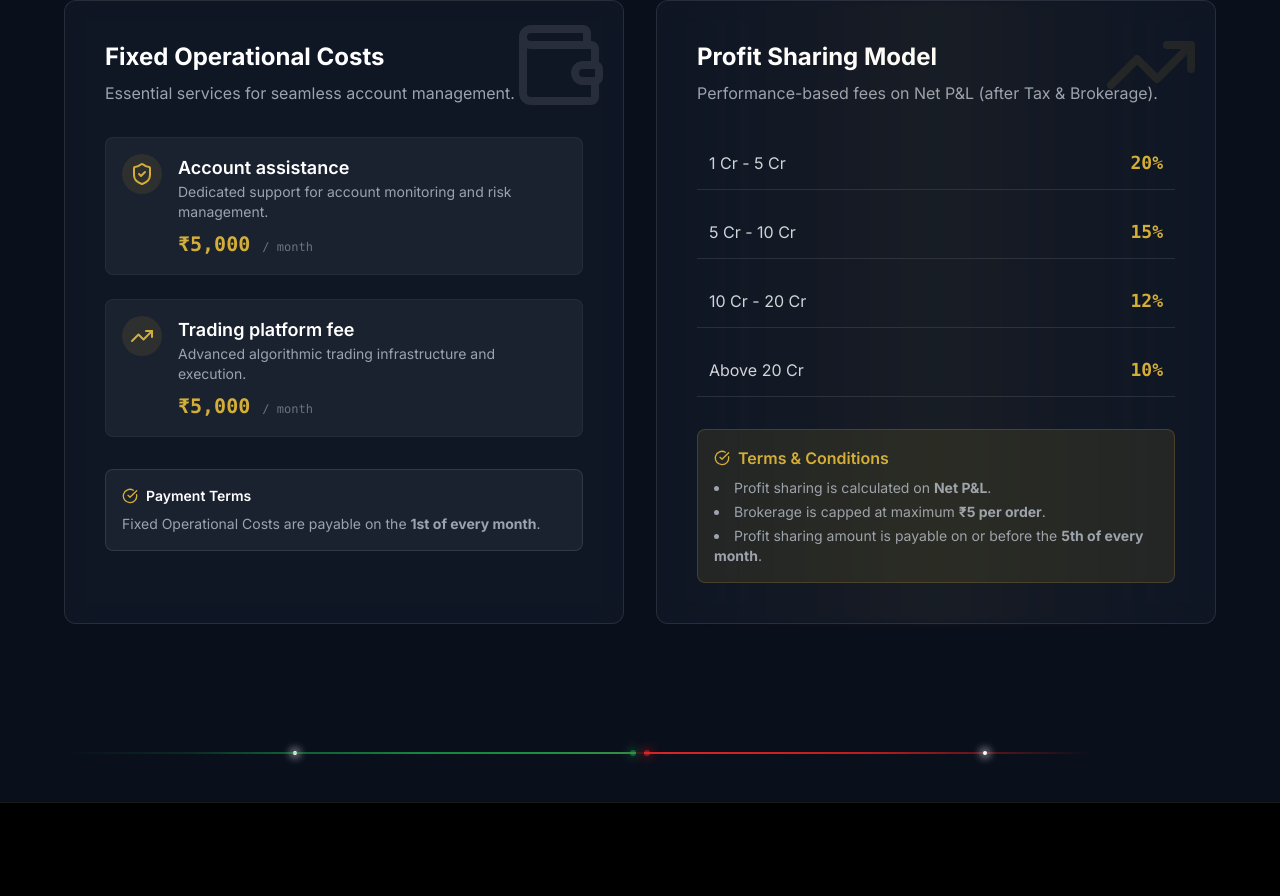
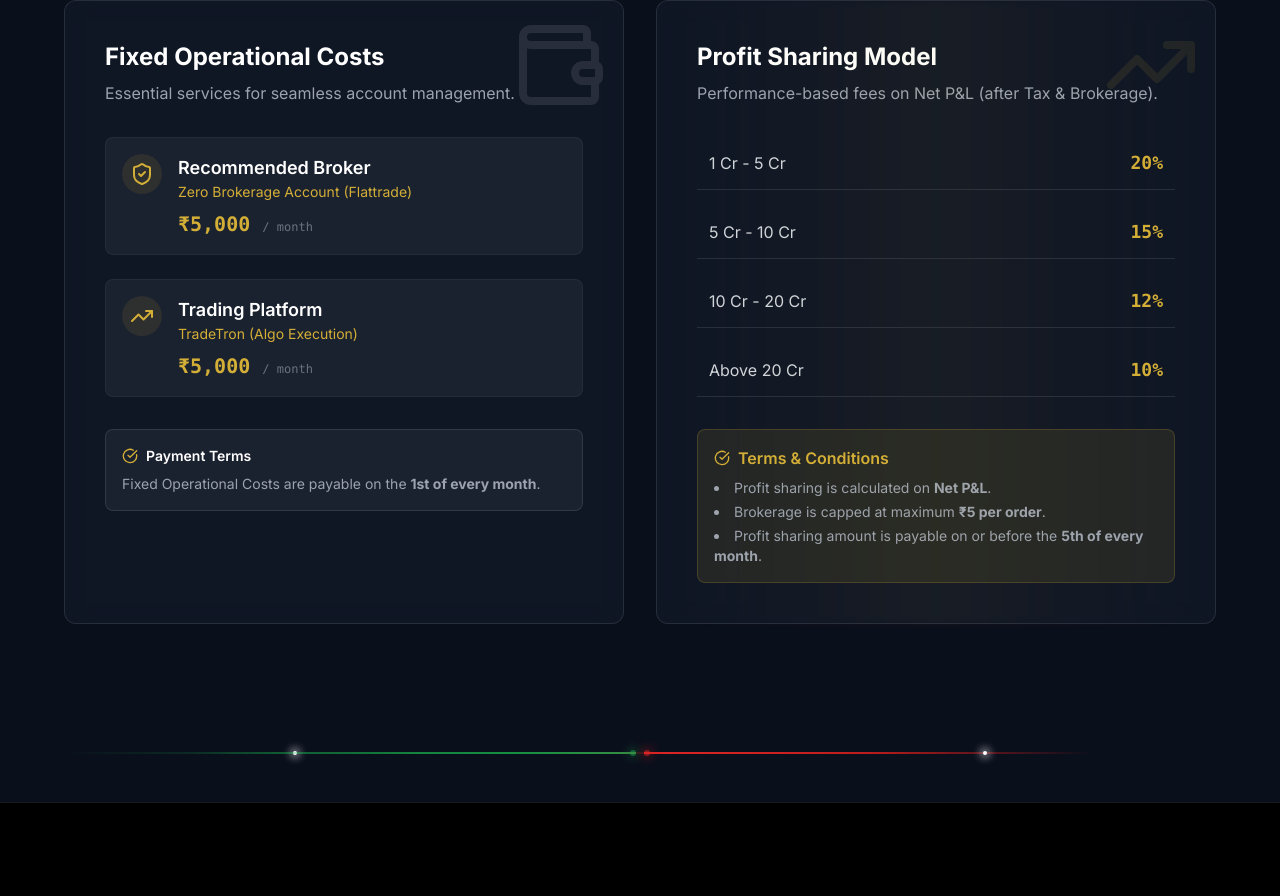
Before and after one commit to maniraja5599/FiFTOGrowth, a React (Vite) app: page / in a window 1280 px wide. Shown: the part 6658-7554 px from the top of the page. Built offline with nearby package versions, Linux system fonts and the light colour scheme; no server answers.

Commit message:
Update ProfitSharing with Flattrade and TradeTron referral links

```diff
--- a/src/components/ProfitSharing.jsx
+++ b/src/components/ProfitSharing.jsx
@@ -37,8 +37,12 @@ const ProfitSharing = () => {
                                     <ShieldCheck className="w-6 h-6" />
                                 </div>
                                 <div>
-                                    <h4 className="text-lg font-semibold text-white">Account assistance</h4>
-                                    <p className="text-gray-400 text-sm mb-2">Dedicated support for account monitoring and risk management.</p>
+                                    <h4 className="text-lg font-semibold text-white">Recommended Broker</h4>
+                                    <p className="text-gray-400 text-sm mb-2">
+                                        <a href="https://openaccount.flattrade.in/O_FT003862" target="_blank" rel="noopener noreferrer" className="text-premium-gold hover:underline">
+                                            Zero Brokerage Account (Flattrade)
+                                        </a>
+                                    </p>
                                     <div className="text-premium-gold font-mono font-bold text-xl">₹5,000 <span className="text-xs text-gray-500 font-normal">/ month</span></div>
                                 </div>
                             </div>
@@ -48,8 +52,12 @@ const ProfitSharing = () => {
                                     <TrendingUp className="w-6 h-6" />
                                 </div>
                                 <div>
-                                    <h4 className="text-lg font-semibold text-white">Trading platform fee</h4>
-                                    <p className="text-gray-400 text-sm mb-2">Advanced algorithmic trading infrastructure and execution.</p>
+                                    <h4 className="text-lg font-semibold text-white">Trading Platform</h4>
+                                    <p className="text-gray-400 text-sm mb-2">
+                                        <a href="https://www.tradetron.tech?ref=maniraja" target="_blank" rel="noopener noreferrer" className="text-premium-gold hover:underline">
+                                            TradeTron (Algo Execution)
+                                        </a>
+                                    </p>
                                     <div className="text-premium-gold font-mono font-bold text-xl">₹5,000 <span className="text-xs text-gray-500 font-normal">/ month</span></div>
                                 </div>
                             </div>
```
